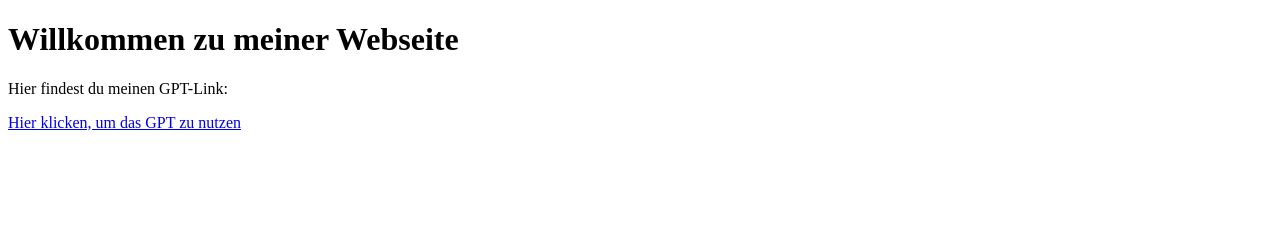
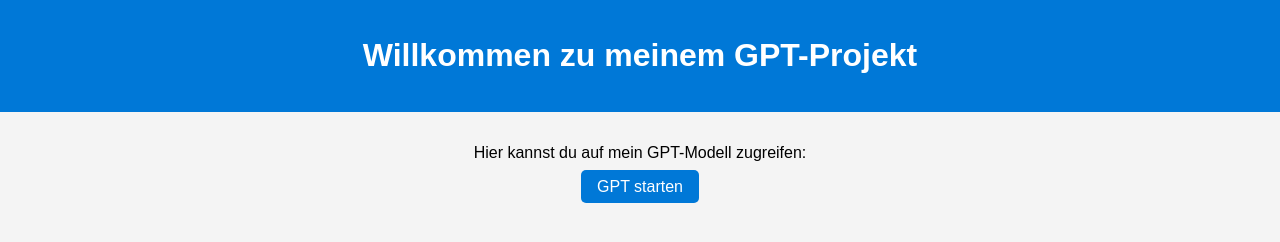
Before and after one commit to litinacmd/FinanceGPT, a plain HTML site: page index.html in a window 1280 px wide. Drawn offline with Linux system fonts and the light colour scheme.

Commit message:
Add files via upload

```diff
--- a/index.html
+++ b/index.html
@@ -3,11 +3,42 @@
 <head>
     <meta charset="UTF-8">
     <meta name="viewport" content="width=device-width, initial-scale=1.0">
-    <title>Meine Webseite</title>
+    <title>Mein GPT-Projekt</title>
+    <style>
+        body {
+            font-family: Arial, sans-serif;
+            background-color: #f4f4f4;
+            margin: 0;
+            padding: 0;
+            text-align: center;
+        }
+        header {
+            background-color: #0078D7;
+            color: white;
+            padding: 1em 0;
+        }
+        section {
+            margin: 2em;
+        }
+        a {
+            color: white;
+            background-color: #0078D7;
+            padding: 0.5em 1em;
+            text-decoration: none;
+            border-radius: 5px;
+        }
+        a:hover {
+            background-color: #005bb5;
+        }
+    </style>
 </head>
 <body>
-    <h1>Willkommen zu meiner Webseite</h1>
-    <p>Hier findest du meinen GPT-Link:</p>
-    <a href="https://chatgpt.com/g/g-6744db3401e08191b57bdafa12ced230-financegpt" target="_blank">Hier klicken, um das GPT zu nutzen</a>
+    <header>
+        <h1>Willkommen zu meinem GPT-Projekt</h1>
+    </header>
+    <section>
+        <p>Hier kannst du auf mein GPT-Modell zugreifen:</p>
+        <a href="https://chatgpt.com/g/g-6744db3401e08191b57bdafa12ced230-financegpt" target="_blank">GPT starten</a>
+    </section>
 </body>
 </html>
```
